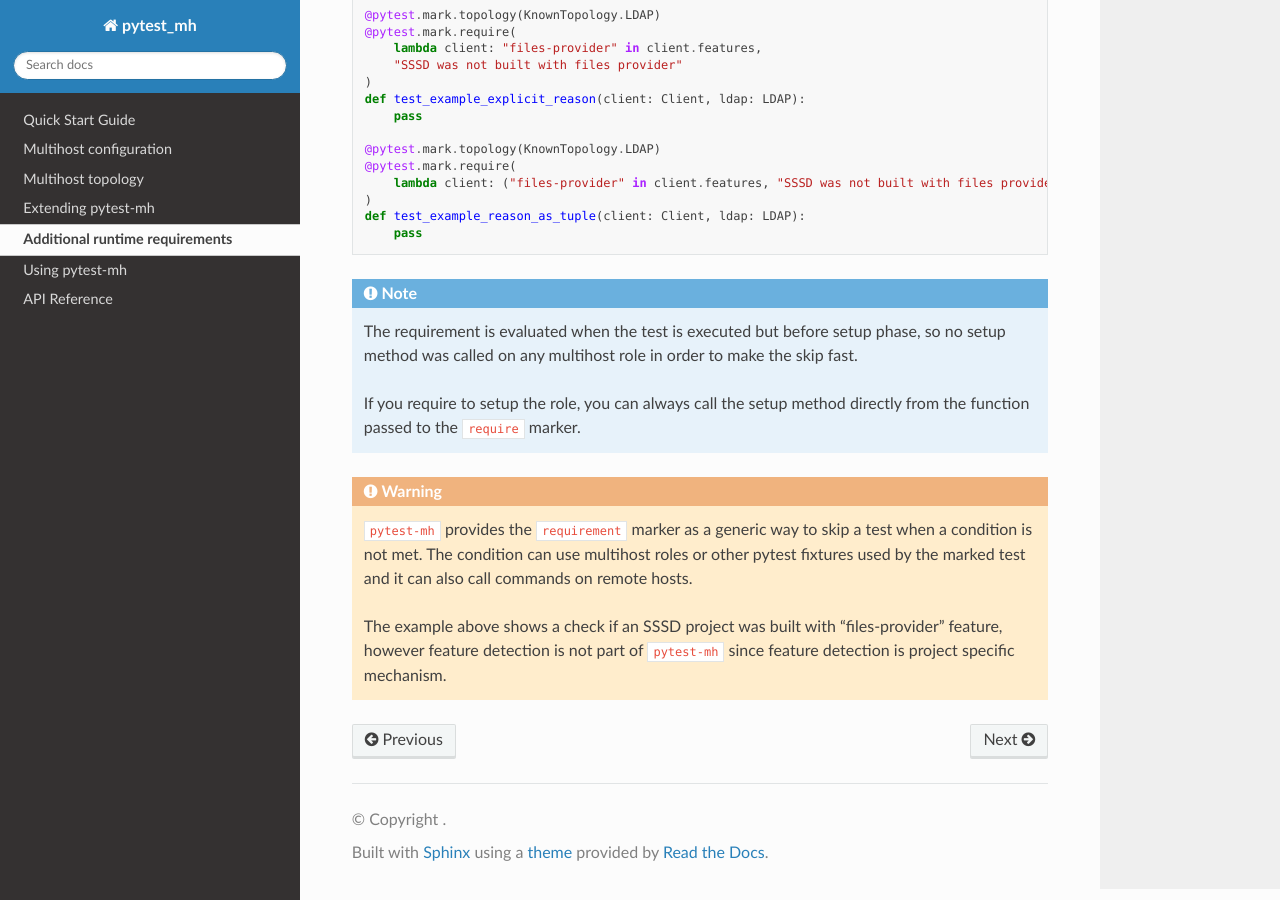
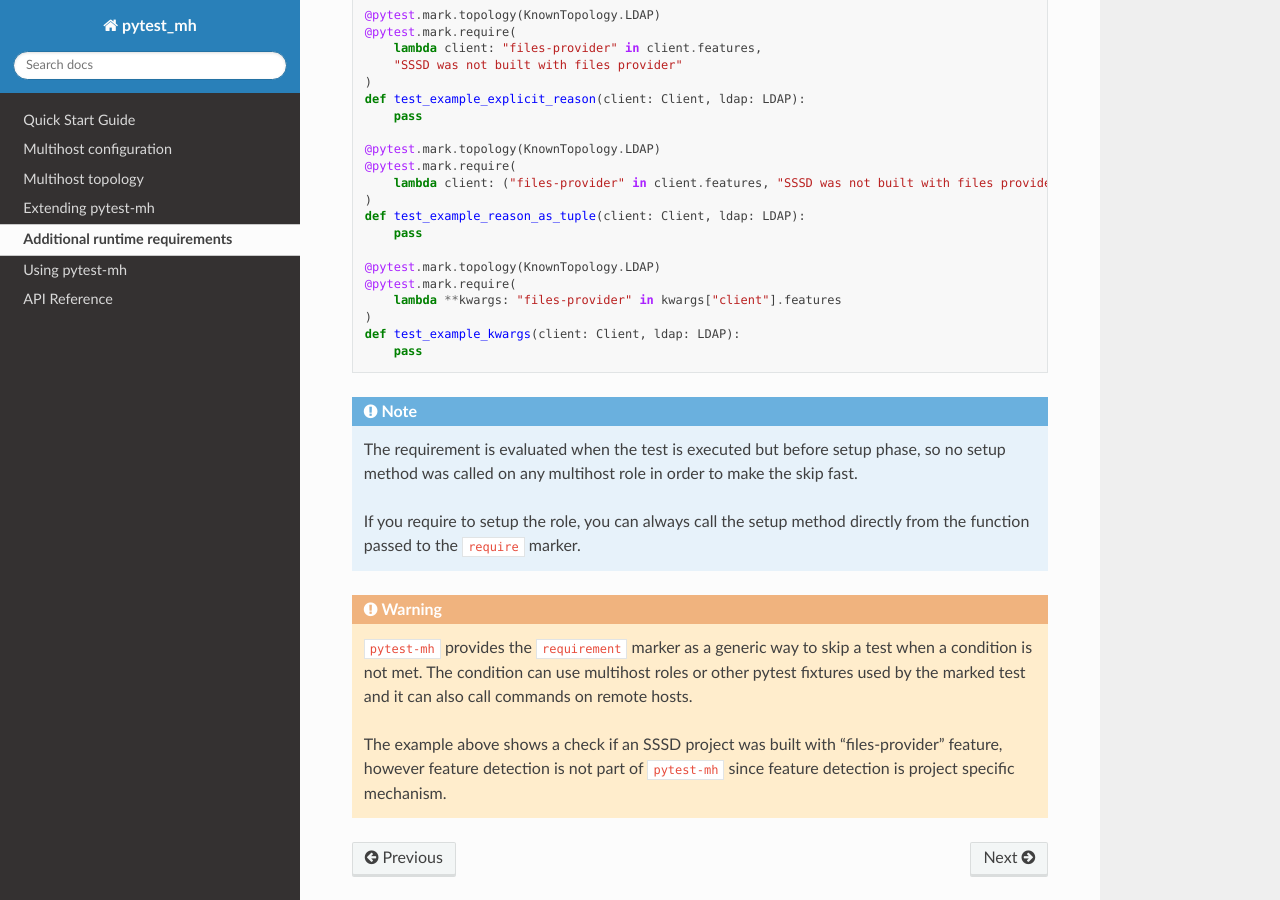
Before and after one commit to next-actions/pytest-mh, a Sphinx documentation site: the page built from docs/runtime-requirements.rst, in a window 1280 px wide and 900 px high, scrolled down 510 px. Built offline with Sphinx 7.4.7 and the Read the Docs theme 2.0.0, drawn with Linux system fonts in a browser that asks for light colours.

Commit message:
markers: allow to pass all fixtures as **kwargs

```diff
--- a/docs/runtime-requirements.rst
+++ b/docs/runtime-requirements.rst
@@ -33,6 +33,13 @@ The function takes all fixtures that are available to the test as parameters.
     def test_example_reason_as_tuple(client: Client, ldap: LDAP):
         pass
 
+    @pytest.mark.topology(KnownTopology.LDAP)
+    @pytest.mark.require(
+        lambda **kwargs: "files-provider" in kwargs["client"].features
+    )
+    def test_example_kwargs(client: Client, ldap: LDAP):
+        pass
+
 .. note::
 
     The requirement is evaluated when the test is executed but before setup
```
Also changed, not shown: 1 other file.
